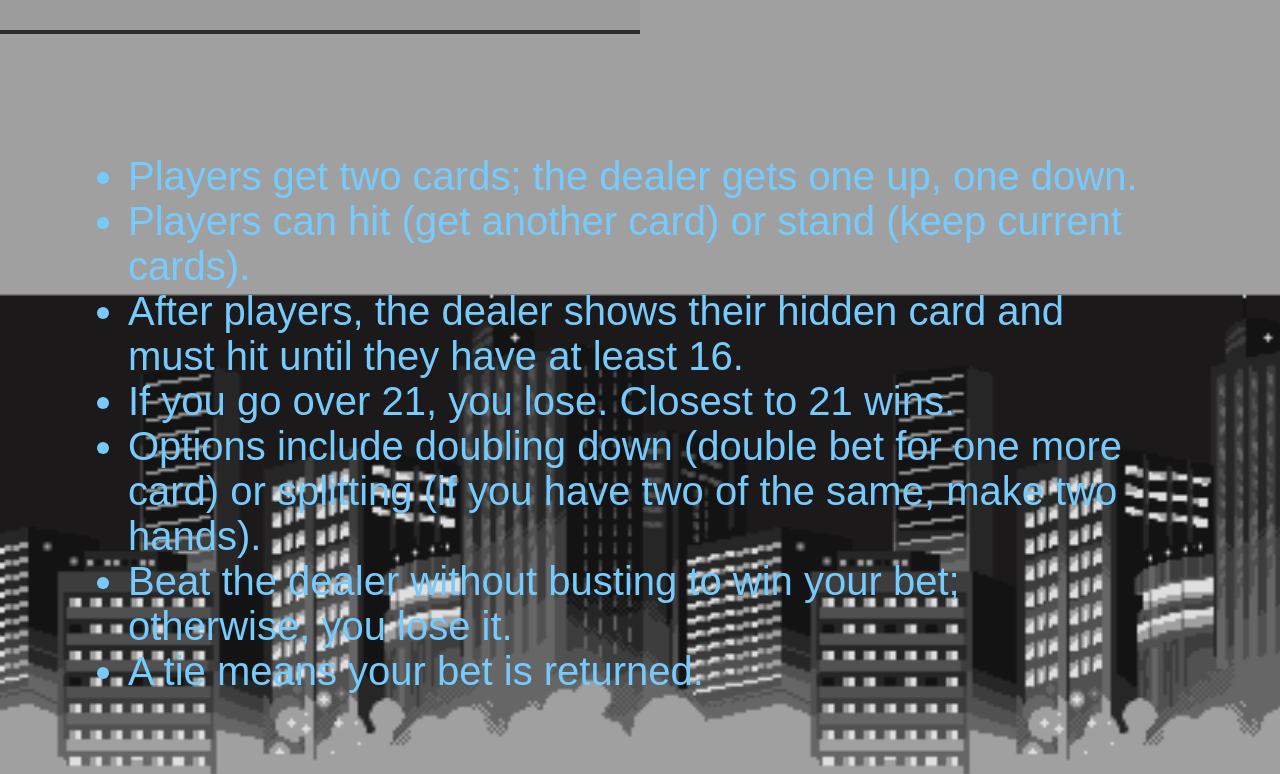
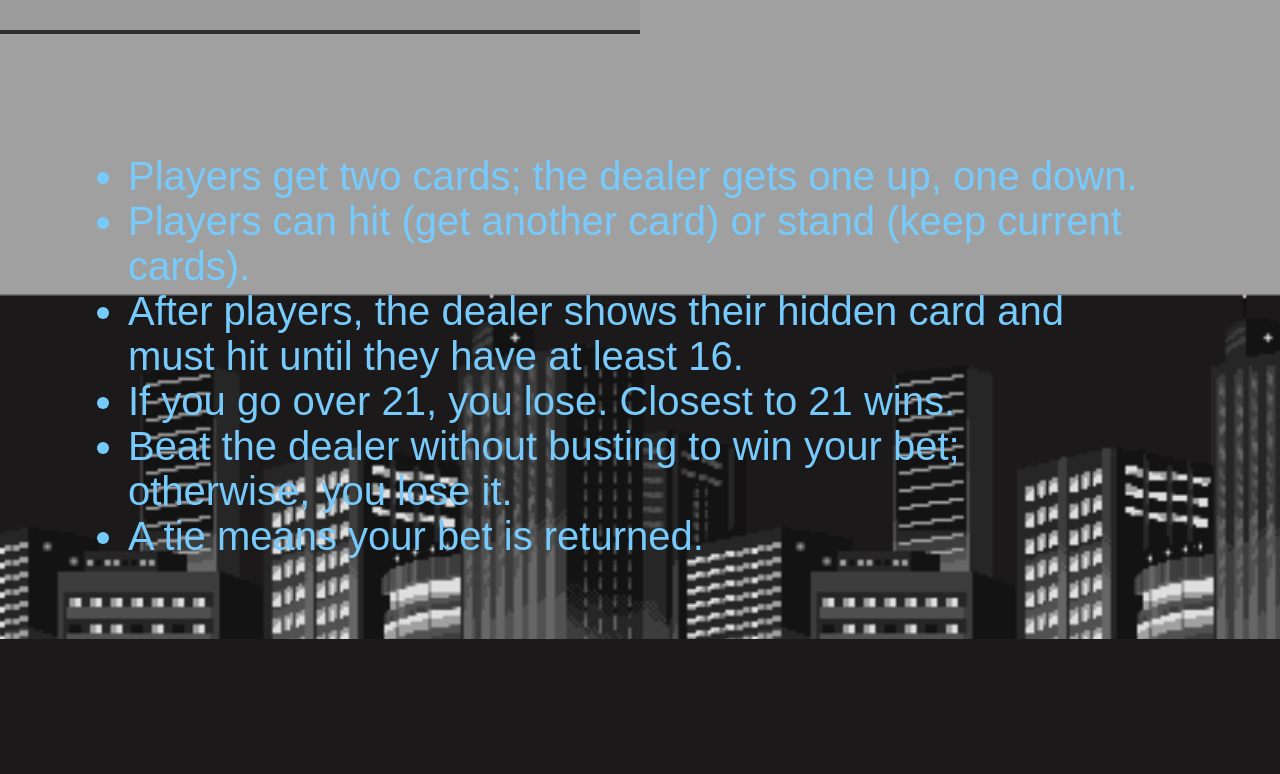
Before and after one commit to cameronotoole44/milestoneProject01, a plain HTML site: page rules.html in a window 1280 px wide. Shown: the part 505-1279 px from the top of the page. After the commit the page ends 1144 px from the top, so only its background shows below. Drawn offline with Linux system fonts and the light colour scheme; a web font is replaced by a local one.

Commit message:
link fix, rule adjustment

```diff
--- a/rules.html
+++ b/rules.html
@@ -31,8 +31,6 @@
         <li> Players can hit (get another card) or stand (keep current cards).</li>
         <li> After players, the dealer shows their hidden card and must hit until they have at least 16.</li>
         <li> If you go over 21, you lose. Closest to 21 wins.</li>
-        <li> Options include doubling down (double bet for one more card) or splitting (if you have two of the same,
-            make two hands).</li>
         <li> Beat the dealer without busting to win your bet; otherwise, you lose it.</li>
         <li> A tie means your bet is returned.</li>
     </ul>
```
Also changed, not shown: cardValues.html (+1 -1 lines).
